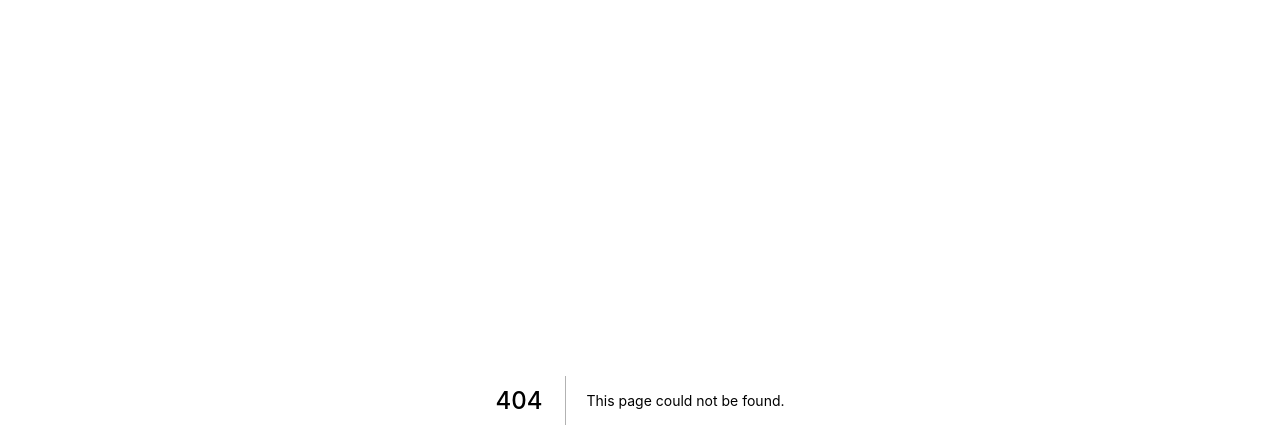
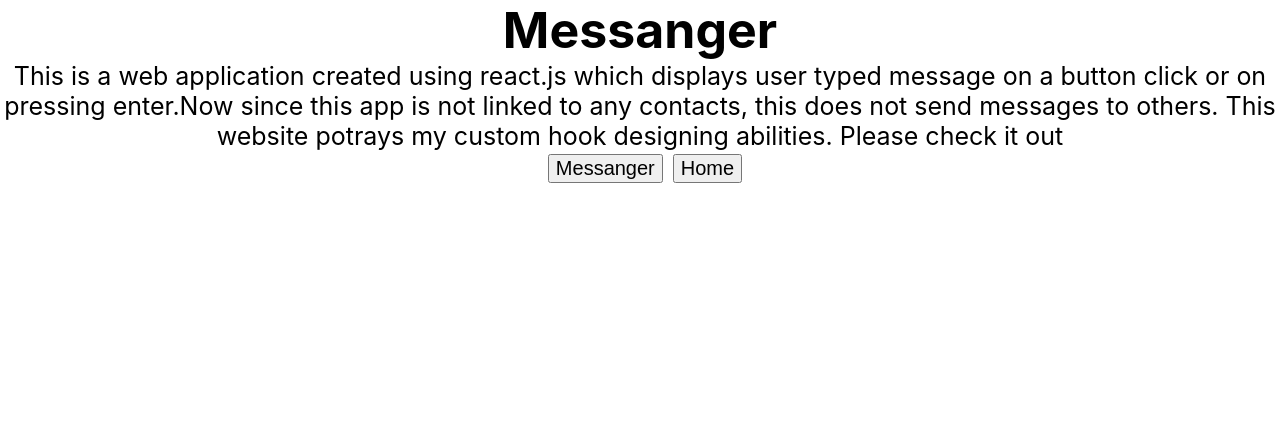
Before and after one commit to harshavardhanakrishnachaitanya2001/Blog, a Next.js app: page /message in a window 1280 px wide. Before the commit this address had no page. Shown: the top 448 px of the page. Built offline with nearby package versions, Linux system fonts and the light colour scheme.

Commit message:
ADDED MESSANGER APP TO THE WEBISTE

```diff
--- a/pages/index.js
+++ b/pages/index.js
@@ -49,6 +49,7 @@
         <Link href="/Anime"><button>Anime</button></Link>
         <Link href="/svelteTodo"><button>Todo application: Mark II</button></Link>
         <Link href="/clockWork"><button>Clock work</button></Link>
+        <Link href="/message"><button>Messanger</button></Link>
         </p>
         <h1 className="aboutme">About me</h1>
         <p className="about">
--- /dev/null
+++ b/pages/message.js
@@ -0,0 +1,40 @@
+import Link from 'next/link'
+import Head from 'next/head'
+const message= () => {
+    return (
+        <div>
+            <style>
+                {`
+                button{
+                    font-size:20px;
+                    margin-left:10px;
+                    cursor:pointer;
+                }
+                h1{
+                     font-size: 50px;
+                     text-align:center;
+                     margin-top:0px;
+                     margin-bottom:0px;
+                }
+                p{
+                    text-align:center;
+                    font-size:25px;
+                    margin-top:1px;
+                }
+                `}
+            </style>
+            <Head>
+                <title>
+                    Messanger
+                </title>
+            </Head>
+            <h1>Messanger</h1>
+            <p>
+            This is a web application created using react.js which displays user typed message on a button click or on pressing enter.Now since this app is not linked to any contacts, this does not send messages to others. This website potrays my custom hook designing abilities. Please check it out<br />
+            <Link href="https://my-chat-app-wheat.vercel.app/"><button>Messanger</button></Link>
+            <Link href="/"><button>Home</button></Link>
+            </p>
+        </div>
+    )
+}
+export default message;
```
